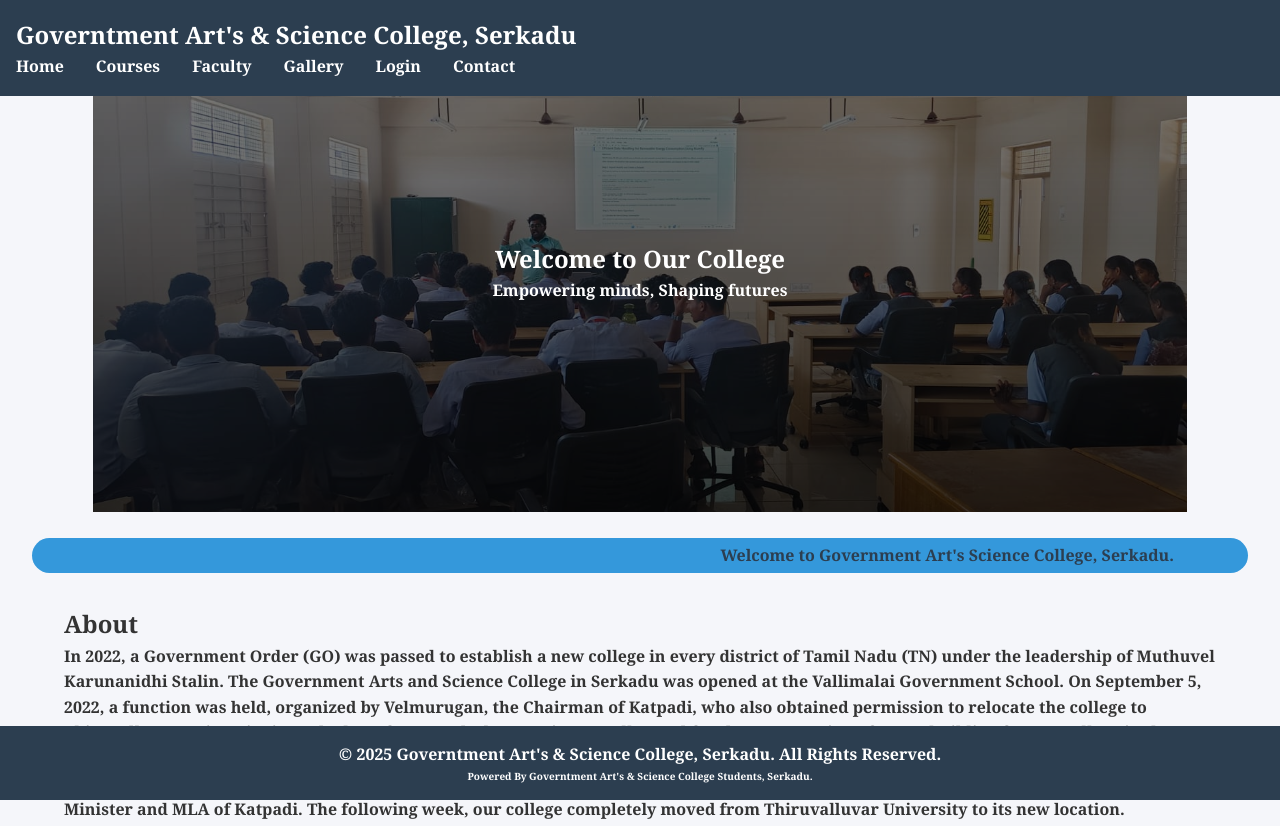
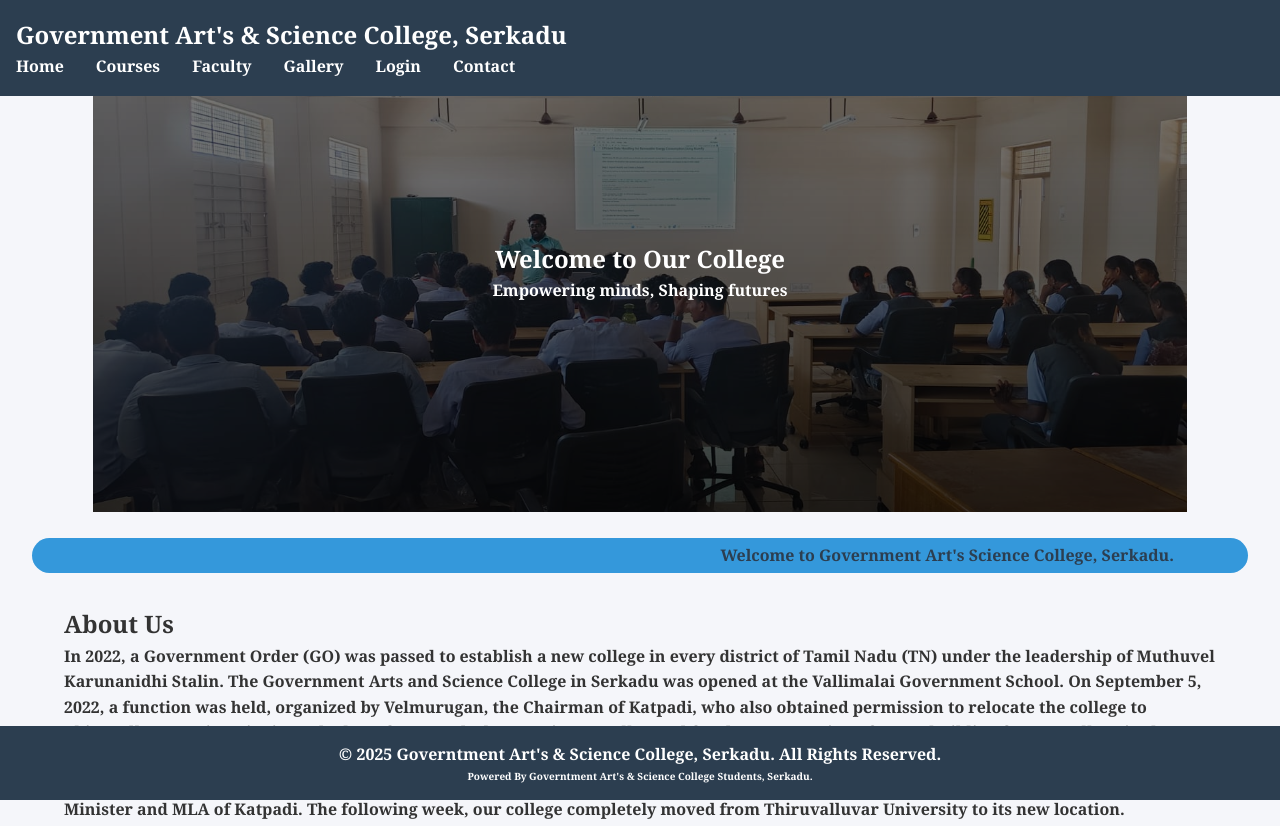
Before and after one commit to Govi-ndhan/ASCSerkadu.edu.in, a plain HTML site: page index.html in a window 1280 px wide. Shown: the top 826 px of the page. Drawn offline with Linux system fonts and the light colour scheme.

Commit message:
Update index.html

```diff
--- a/index.html
+++ b/index.html
@@ -11,7 +11,7 @@
 </head>
 <body>
     <nav id="mainNav">
-        <div class="logo">Governtment Art's &amp; Science College, Serkadu</div>
+        <div class="logo">Government Art's &amp; Science College, Serkadu</div>
         <button class="mobile-menu" onclick="toggleMenu()">☰</button>
         <ul class="nav-links">
             <li><a href="javascript:void(0)" onclick ="location.href = 'index.html'" >Home</a></li>
@@ -36,7 +36,7 @@
             </p>
             </div>
             <div class="content">
-                <h2>About</h2>
+                <h2>About Us</h2>
                 <p>In 2022, a Government Order (GO) was passed to establish a new college in every district of Tamil Nadu (TN) under the leadership of Muthuvel Karunanidhi Stalin. The Government Arts and Science College in Serkadu was opened at the Vallimalai Government School. On September 5, 2022, a function was held, organized by Velmurugan, the Chairman of Katpadi, who also obtained permission to relocate the college to Thiruvalluvar University in Serkadu.
                    A few months later, a site was allocated for the construction of a new building for our college in the playground of Thiruvalluvar University. The foundation stone was laid on February 10, 2023. After the completion of construction, the building inauguration took place on June 24, 2024, and our college was inaugurated by the chief guest, Dhuraimurugan, the Water Resources Minister and MLA of Katpadi.
                    The following week, our college completely moved from Thiruvalluvar University to its new location.
```
